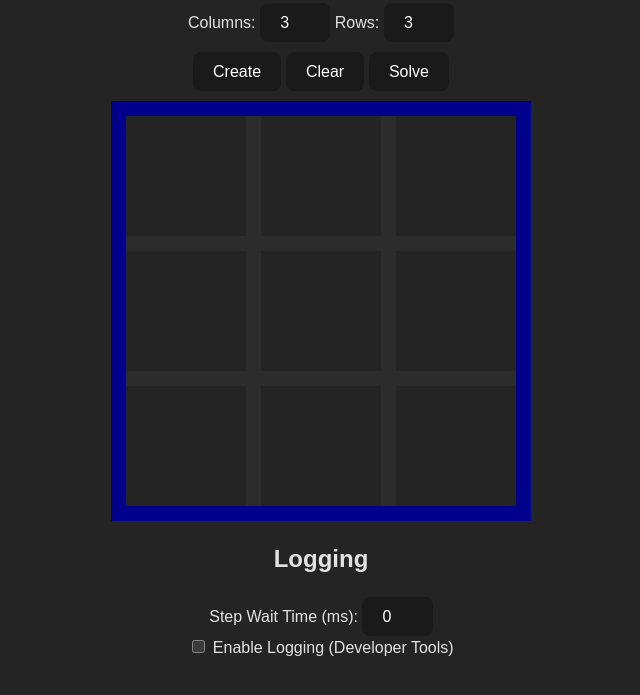
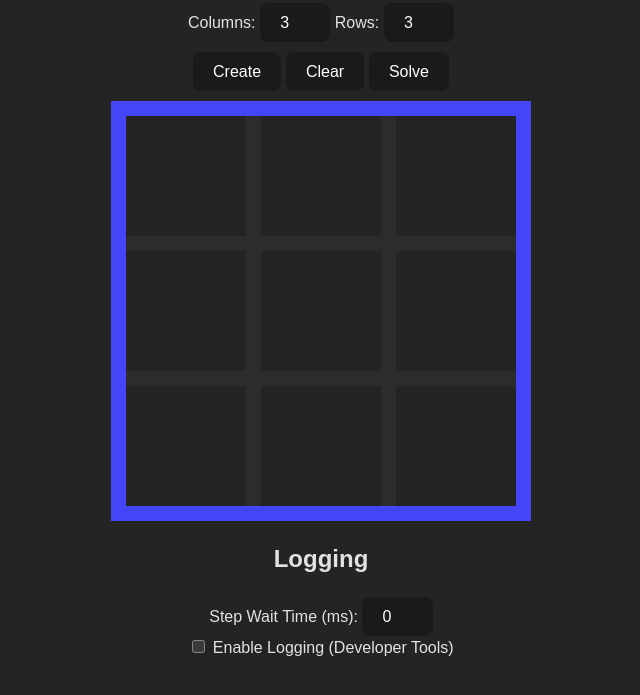
Before and after one commit to Wyntine/SolverApp, a website with bundled scripts: page views/index.html in a window 1280 px wide. Shown: the part 103-798 px from the top of the page, without its empty margins (319-959 px from the left). Built offline with nearby package versions, Linux system fonts and the light colour scheme.

Commit message:
💄 Update UI

```diff
--- a/views/solver.css
+++ b/views/solver.css
@@ -83,6 +83,7 @@ td {
 .cell {
   text-align: center;
   font-size: 300%;
+  font-weight: bold;
   color: orange;
 }
 
@@ -97,7 +98,7 @@ td {
 }
 
 .groupBorder {
-  background-color: darkblue;
+  background-color: rgb(69, 69, 248);
 }
 
 .noHover {
```
